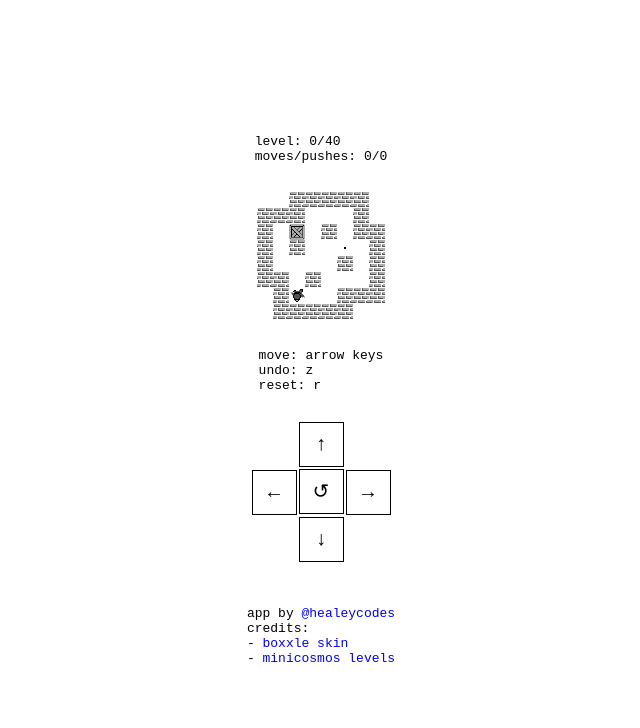
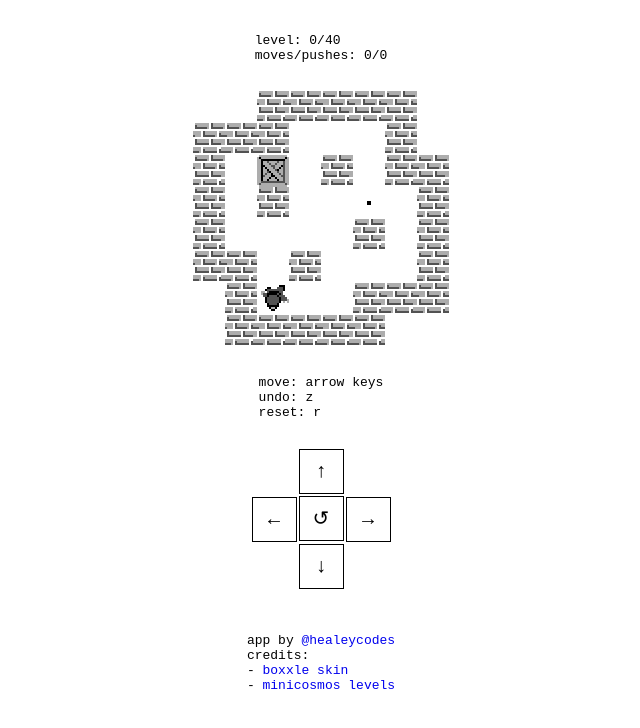
Before and after one commit to healeycodes/sokoban, a Next.js app: page / in a window 1280 px wide. Shown: the top 728 px of the page, without its empty margins (319-959 px from the left). Built offline with nearby package versions, Linux system fonts and the light colour scheme.

Commit message:
Increase game size

```diff
--- a/pages/index.tsx
+++ b/pages/index.tsx
@@ -86,6 +86,7 @@
     <div className={styles.container}>
       <Head>
         <title>Sokoban</title>
+        <meta name="viewport" content="width=device-width, initial-scale=1"></meta>
         <meta name="description" content="The classic puzzle video game." />
         <link rel="icon" href="/favicon.ico" />
         {/* Preload sprites to avoid UI flicker */}
--- a/styles/Home.module.css
+++ b/styles/Home.module.css
@@ -3,7 +3,7 @@
 }
 
 .main {
-  min-height: 100vh;
+  padding: 20px 0;
   flex: 1;
   display: flex;
   flex-direction: column;
@@ -12,10 +12,11 @@
 }
 
 .screen div {
-  height: 16px;
+  height: 32px;
 }
 
 .screen img {
+  height: 32px;
   image-rendering: pixelated;
 }
 
```
